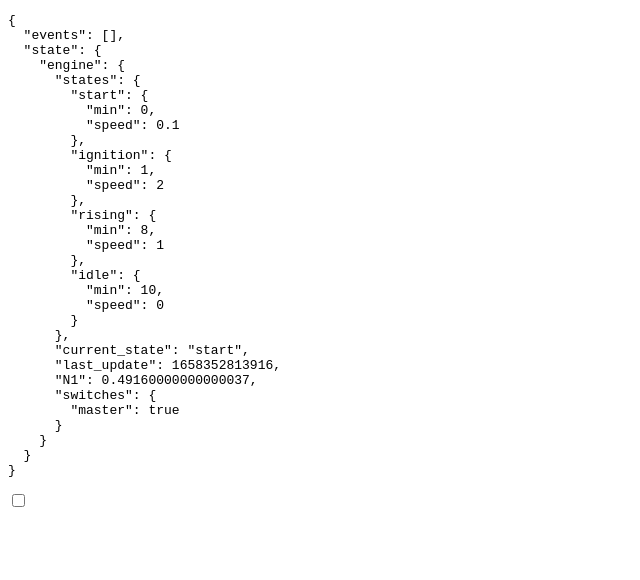
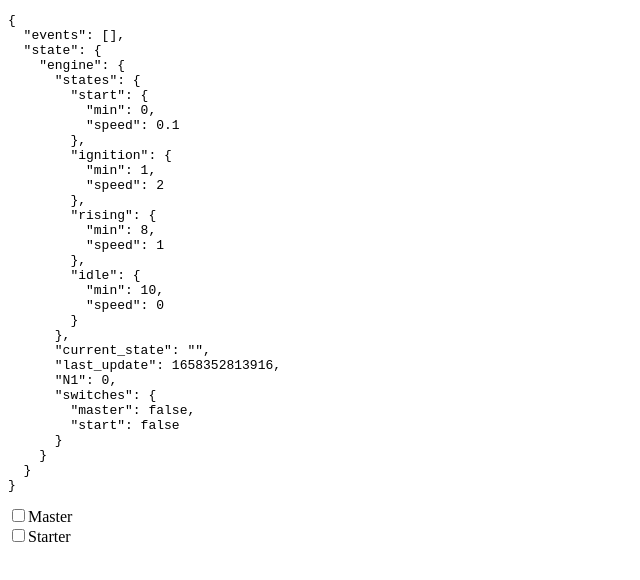
Before and after one commit to Vandesm14/bells-and-whistles, a Preact app: page / in a window 1280 px wide. Shown: the top 580 px of the page, without its empty margins (0-640 px from the left). Built offline with nearby package versions, Linux system fonts and the light colour scheme.

Commit message:
dual control state poc

```diff
--- a/src/app.tsx
+++ b/src/app.tsx
@@ -27,7 +27,8 @@ const world = {
       last_update: Date.now(),
       N1: 0,
       switches: {
-        master: true,
+        master: false,
+        start: false,
       },
     },
   },
@@ -37,12 +38,15 @@ const engine: System = (world) => {
   const { state, events } = world;
   const diff = Date.now() - state.engine.last_update;
   state.engine.last_update = Date.now();
-  if (state.engine.switches.master) {
   const engineState = Object.entries(state.engine.states)
     .filter(([_, val]) => val.min <= state.engine.N1)
     .slice(-1)[0];
   if (!engineState) throw new Error('Could not find engine state');
 
+  if (
+    state.engine.switches.master &&
+    !(engineState[0] === 'start' && !state.engine.switches.start)
+  ) {
     state.engine.N1 += (diff / 1000) * engineState[1].speed;
     state.engine.current_state = engineState[0];
   } else if (state.engine.N1 > 0) {
@@ -56,12 +60,18 @@ const engine: System = (world) => {
       world.state.engine.switches.master =
         (event.target as HTMLInputElement)?.checked ?? false;
     },
+    'engine/switches/start': (event) => {
+      world.state.engine.switches.start =
+        (event.target as HTMLInputElement)?.checked ?? false;
+    },
   };
 
   Object.entries(triggers).forEach(([tag, fn]) => {
     const event = events.find((event) => event.tag === tag);
     if (event) fn(event.event);
   });
+
+  state.engine.N1 = Math.max(state.engine.N1, 0);
 
   return world;
 };
@@ -107,10 +117,20 @@ const App = () => {
   return (
     <main>
       <pre>{JSON.stringify(state, null, 2)}</pre>
+      <div>
         <input
           type="checkbox"
           onChange={(e) => addEvent(e, 'engine/switches/master')}
         />
+        <span>Master</span>
+      </div>
+      <div>
+        <input
+          type="checkbox"
+          onChange={(e) => addEvent(e, 'engine/switches/start')}
+        />
+        <span>Starter</span>
+      </div>
     </main>
   );
 };
```
Lines whose indentation alone changed are shown as unchanged.
